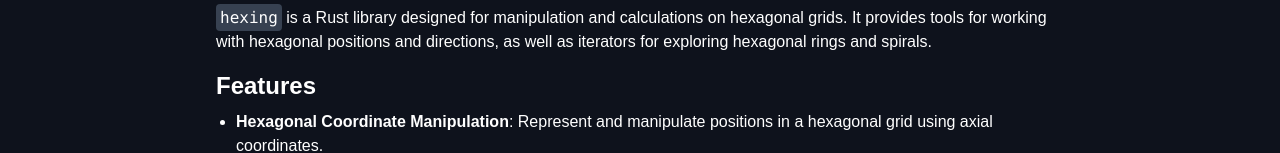
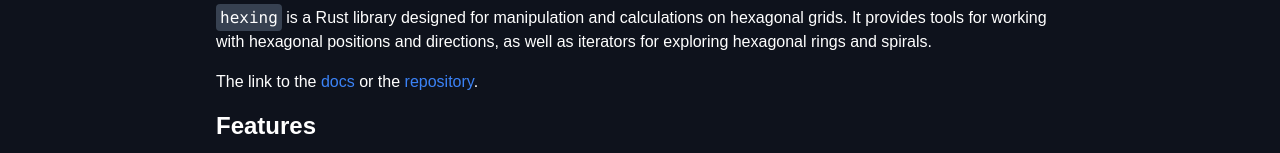
Before and after one commit to CoCoSol007/website, a SvelteKit app: page /blog/hexing in a window 1280 px wide. Shown: the part 474-627 px from the top of the page. Built offline with nearby package versions, Linux system fonts and the light colour scheme; a web font is replaced by a local one.

Commit message:
Update hexing page with link to documentation and repository

```diff
--- a/src/routes/blog/hexing/+page.svelte
+++ b/src/routes/blog/hexing/+page.svelte
@@ -19,6 +19,10 @@
     for manipulation and calculations on hexagonal grids. It provides tools for working
     with hexagonal positions and directions, as well as iterators for exploring hexagonal
     rings and spirals.
+  </p>
+
+  <p class="mb-4">
+    The link to the <a href="https://docs.rs/hexing/latest/hexing/" class="text-blue-500 hover:underline">docs</a> or the <a href="https://github.com/CoCoSol007/hexing" class="text-blue-500 hover:underline">repository</a>.
   </p>
 
   <h2 class="text-2xl font-semibold mb-2">Features</h2>
```
